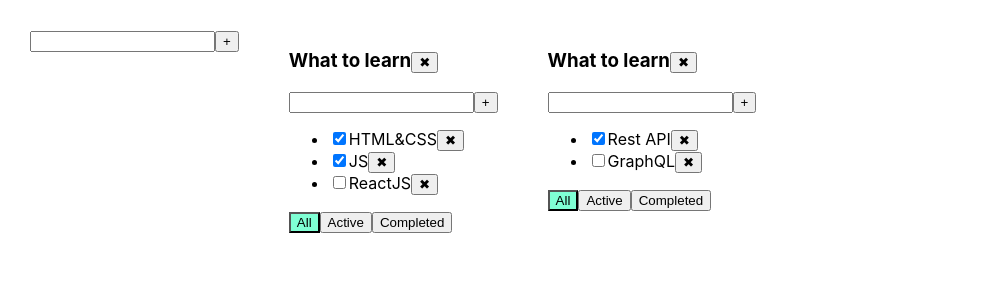
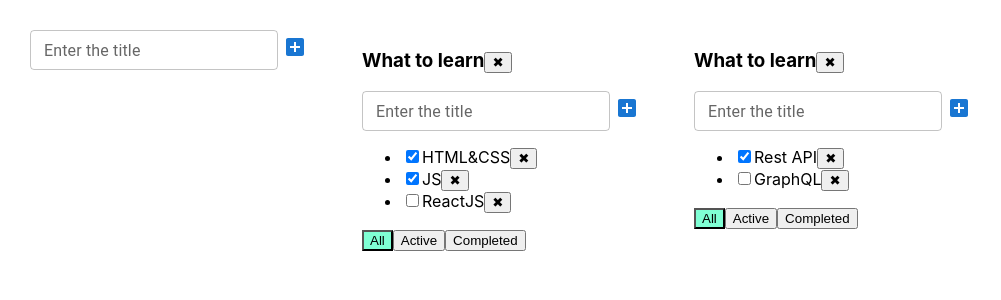
Before and after one commit to Philian73/1-todolist, a React (Vite) app: page / in a window 1280 px wide. Shown: the top 300 px of the page, without its empty margins (0-1001 px from the left). Built offline with nearby package versions, Linux system fonts and the light colour scheme.

Commit message:
Added TextField / IconButton / AddBoxIcon

```diff
--- a/src/components/AddItemForm/AddItemForm.tsx
+++ b/src/components/AddItemForm/AddItemForm.tsx
@@ -1,7 +1,8 @@
 import { ChangeEvent, KeyboardEvent, FC, useState } from 'react'
 
-import { SuperButton } from '../SuperButton/SuperButton'
-import s from '../TodoList/TodoList.module.css'
+import AddBoxIcon from '@mui/icons-material/AddBox'
+import IconButton from '@mui/material/IconButton'
+import TextField from '@mui/material/TextField'
 
 type PropsType = {
   addItem: (title: string) => void
@@ -27,22 +28,22 @@ export const AddItemForm: FC<PropsType> = ({ addItem }) => {
     if (error && e.key !== ' ') setError(null)
   }
 
-  const inputClasses = error ? s.error : ''
+  const inputPlaceholder = error ? error : 'Enter the title'
 
   return (
     <div>
-      <input
-        className={inputClasses}
+      <TextField
+        variant="outlined"
+        size="small"
+        label={inputPlaceholder}
+        error={!!error}
         value={title}
         onChange={onChangeHandler}
         onKeyDown={onKeyDownHandler}
       />
-      <SuperButton name="+" onClick={addItemCallback} />
-      {error && (
-        <div>
-          <span className={s.errorMessage}>{error}</span>
-        </div>
-      )}
+      <IconButton color="primary" size="small" onClick={addItemCallback}>
+        <AddBoxIcon />
+      </IconButton>
     </div>
   )
 }
```
